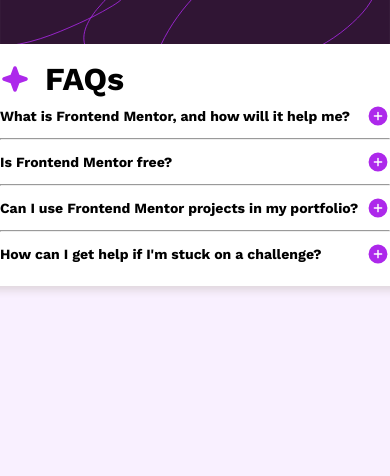
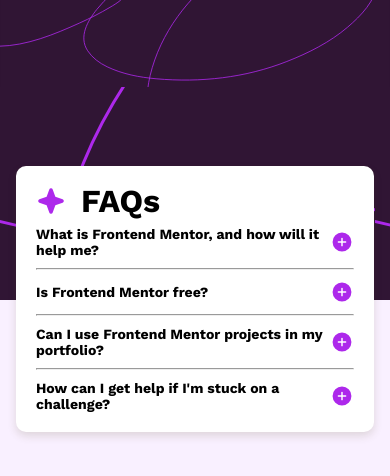
Before and after one commit to Yaho59/faq-accordion-main, a plain HTML site: page index.html in a window 390 px wide. Drawn offline with nearby package versions, Linux system fonts and the light colour scheme.

Commit message:
Terminda la version responsive

```diff
--- a/style.css
+++ b/style.css
@@ -33,7 +33,8 @@ header img {
     gap: 10px;
     position: absolute;
     top: 50%;
-    width: 430px;
+    max-width: 430px;
+    min-width: 250px;
     height: auto;
     background-color: var(--White);
     padding: 20px;
@@ -71,3 +72,14 @@ header img {
 .icon-minus{
     display: none;
 }
+
+@media (max-width: 426px)  {
+    header{
+        background-image: url('./assets/images/background-pattern-mobile.svg');
+        height: 300px;
+    }
+
+    .container{
+        margin: 16px;
+    }
+}
```
